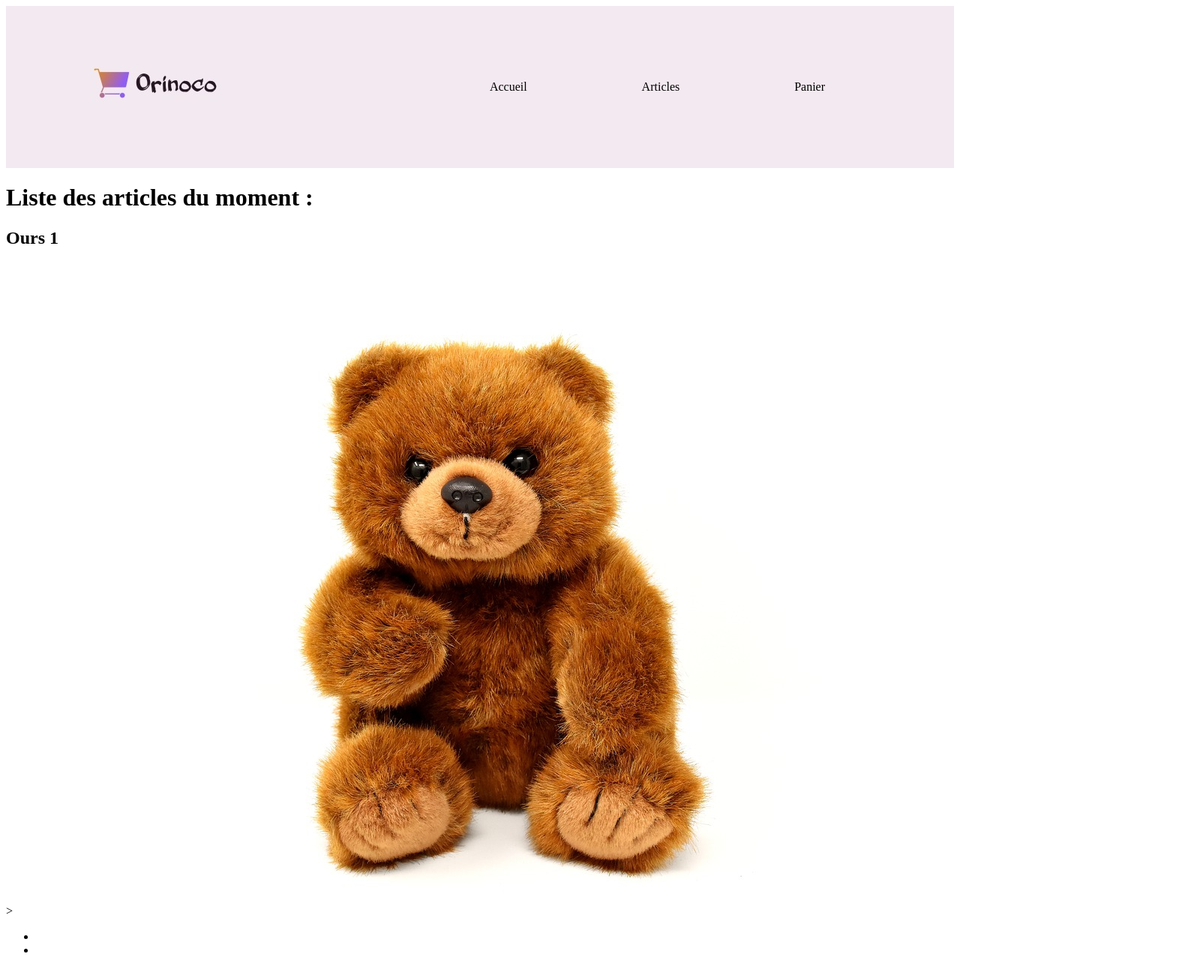
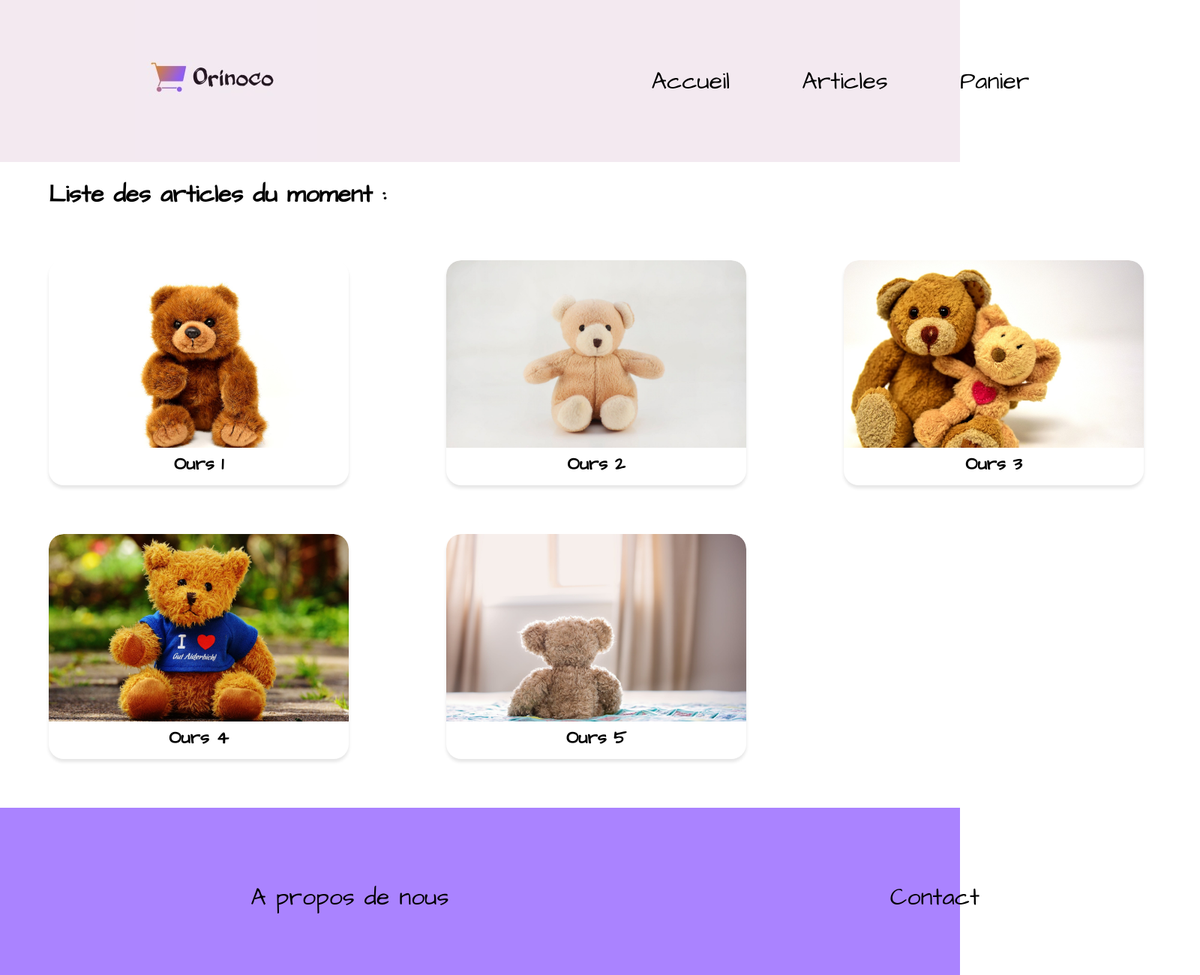
Before and after one commit to ThomasChardon/ChardonThomas_5_04042021, a plain HTML site: page index.html in a window 1280 px wide. Shown: the top 1300 px of the page at 75% size, 1600 px wide, since content can reach past the window. Drawn offline with Linux system fonts and the light colour scheme.

Commit message:
creation de la page daccueil header articles footers

```diff
--- a/SCSS/style.scss
+++ b/SCSS/style.scss
@@ -1,20 +1,57 @@
 //  lancer      ..\dart-sass\sass .\SCSS\style.scss .\CSS\style.css --watch
 
 // variables
+//couleurs
 $noir : #000;
+$blanc : #fff;
+$couleur-primaire : #e9bb88;
+$couleur-secondaire : #f3e9f0;
+$couleur-tertiaire : #aa83ff;
+//tailles
+$large : 2em;
+$espace_articles : 65px;
 
+//mixins
+@mixin flex_center($align-center : initial) /*Celle ci permet d'aligner automatiquement sur l'axe horizontal, avec vertical en option*/
+{
+    display: flex;
+    justify-content: center;
+    align-items: $align-center;
+}
+
+@mixin police($grand :normal)
+{
+    font-family: 'Architects Daughter', cursive, Arial, Helvetica, sans-serif;
+    font-size: $grand;
+}
+
+@mixin marges-auto($specification : auto) //pour mettre les marges auto avec marge spécifique en option
+{
+    margin-right: $specification;
+    margin-left: $specification;
+}
 
 //règles générales
+//liens
 a {
     text-decoration: none;
     color:$noir;
     cursor: pointer;
 }
+//body
+body {
+    margin : 0;
+}
+
+.max-width-container {
+    width: 1600px;
+    @include marges-auto();
+}
 
 //Header
 
 header {
-    background-color: #f3e9f0;
+    background-color: $couleur-secondaire;
     .entete {
         display: flex;
         justify-content: space-around;
@@ -25,6 +62,73 @@ header {
             display: flex;
             justify-content: space-around;
             list-style-type: none;
+            @include police($large);
         }
     }
 }
+
+// articles
+.contenu {
+    h1 {
+        @include police();
+        margin-left: $espace_articles;
+        margin-bottom: $espace_articles;
+    }
+}
+
+
+.liste_articles {
+    display: flex;
+    flex-wrap: wrap;
+}
+
+.article {
+    @include police();
+    @include marges-auto($espace_articles);
+    margin-bottom: $espace_articles;
+    width : 400px;
+    height: 300px;
+    border-radius: 20px;
+    box-shadow: 0 4px 4px darken($blanc, 10%);
+    color:$noir;
+    overflow: hidden;
+    div {
+        height : 250px;
+        overflow: hidden;
+    }
+    a {
+        width: 100%;
+    }
+    .produit_ours {
+        width: 100%;
+        object-fit: cover;
+        border-top-left-radius: 20px;
+        border-top-right-radius: 20px;
+        transition: all 0.4s;
+    }
+    &:hover a img {
+        transform:scale(1.25);
+        transition: all 0.4s;
+    }
+
+    h2 {
+        @include flex_center(center);
+        margin: auto;
+        margin-top: 5px;
+    }
+}
+
+//footer
+footer {
+    @include police($large);
+    background-color: $couleur-tertiaire;
+    .footer{
+        padding-top: $espace_articles;
+        padding-bottom: $espace_articles;
+    }
+    ul {
+        display: flex;
+        justify-content: space-around;
+        list-style-type: none;
+    }
+}
--- a/index.html
+++ b/index.html
@@ -4,15 +4,19 @@
     <meta charset="UTF-8">
     <meta http-equiv="X-UA-Compatible" content="IE=edge">
     <link rel="stylesheet" href="CSS/style.css"/>
+    <link rel="preconnect" href="https://fonts.gstatic.com">
+    <link href="https://fonts.googleapis.com/css2?family=Architects+Daughter&display=swap" rel="stylesheet">
     <meta name="viewport" content="width=device-width, initial-scale=1.0">
     <title>Orinoco</title>
 </head>
 <body>
     <header>
-        <div class="max_width_container entete">
+        <div class="max-width-container entete">
+            <a href="index.html">
                 <div class="logo">
                     <img src="backend/images/logo.jpg" alt="logo" />
                 </div>
+            </a>
             <div class="navigation">
                 <nav>
                     <!-- navigation  -->
@@ -25,22 +29,56 @@
             </div>
         </div>
     </header>
-    <div class="contenu max_width_container">
+    <div class="contenu max-width-container">
+        <h1> Liste des articles du moment :</h1>
         <div class="liste_articles">
-            <h1> Liste des articles du moment :</h1>
             <article class="article">
                 <a href="backend/images/teddy_1.jpg">
+                    <div>
+                        <img src="backend/images/teddy_1.jpg" alt="Photo ours en peluche" class="produit_ours"/>
+                    </div>
                     <h2>Ours 1</h2>
-                    <img src="backend/images/teddy_1.jpg" alt="Photo ours en peluche" class="produit_ours"/>
                 </a>
             </article>
-        </div>>
+            <article class="article">
+                <a href="backend/images/teddy_2.jpg">
+                    <div>
+                        <img src="backend/images/teddy_2.jpg" alt="Photo ours en peluche" class="produit_ours"/>
+                    </div>
+                    <h2>Ours 2</h2>
+                </a>
+            </article>
+            <article class="article">
+                <a href="backend/images/teddy_3.jpg">
+                    <div>
+                        <img src="backend/images/teddy_3.jpg" alt="Photo ours en peluche" class="produit_ours"/>
+                    </div>
+                    <h2>Ours 3</h2>
+                </a>
+            </article>
+            <article class="article">
+                <a href="backend/images/teddy_4.jpg">
+                    <div>
+                        <img src="backend/images/teddy_4.jpg" alt="Photo ours en peluche" class="produit_ours"/>
+                    </div>
+                    <h2>Ours 4</h2>
+                </a>
+            </article>
+            <article class="article">
+                <a href="backend/images/teddy_5.jpg">
+                    <div>
+                        <img src="backend/images/teddy_5.jpg" alt="Photo ours en peluche" class="produit_ours"/>
+                    </div>
+                    <h2>Ours 5</h2>
+                </a>
+            </article>
+        </div>
     </div>
     <footer>
-        <div class="max_width_container">
+        <div class="footer max-width-container">
             <ul>
-                <li></li>
-                <li></li>
+                <li><a href="index.html">A propos de nous</a></li>
+                <li><a href="index.html">Contact</a></li>
             </ul>
         </div>
     </footer>
```
Also changed, not shown: CSS/style.css, 1 other file.
